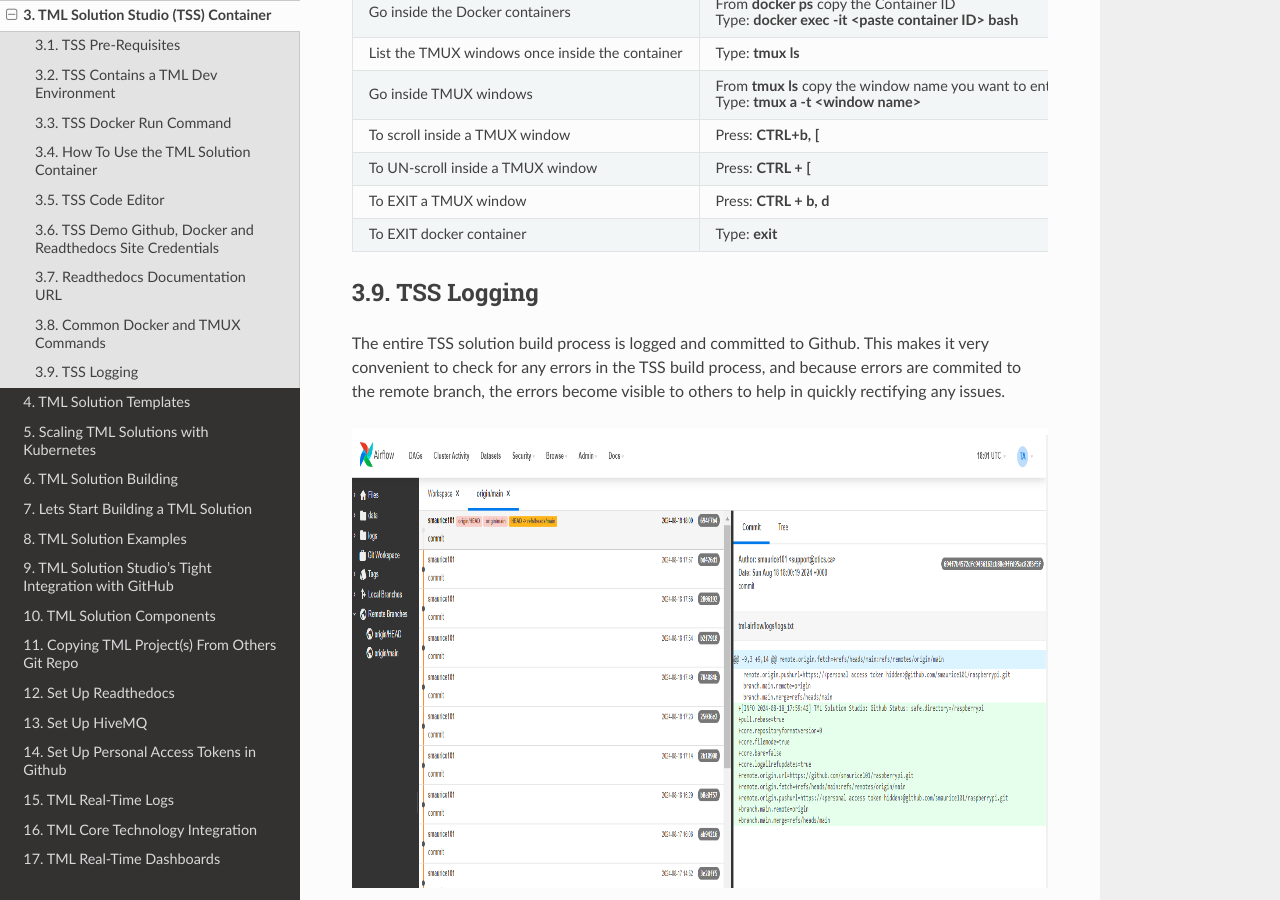
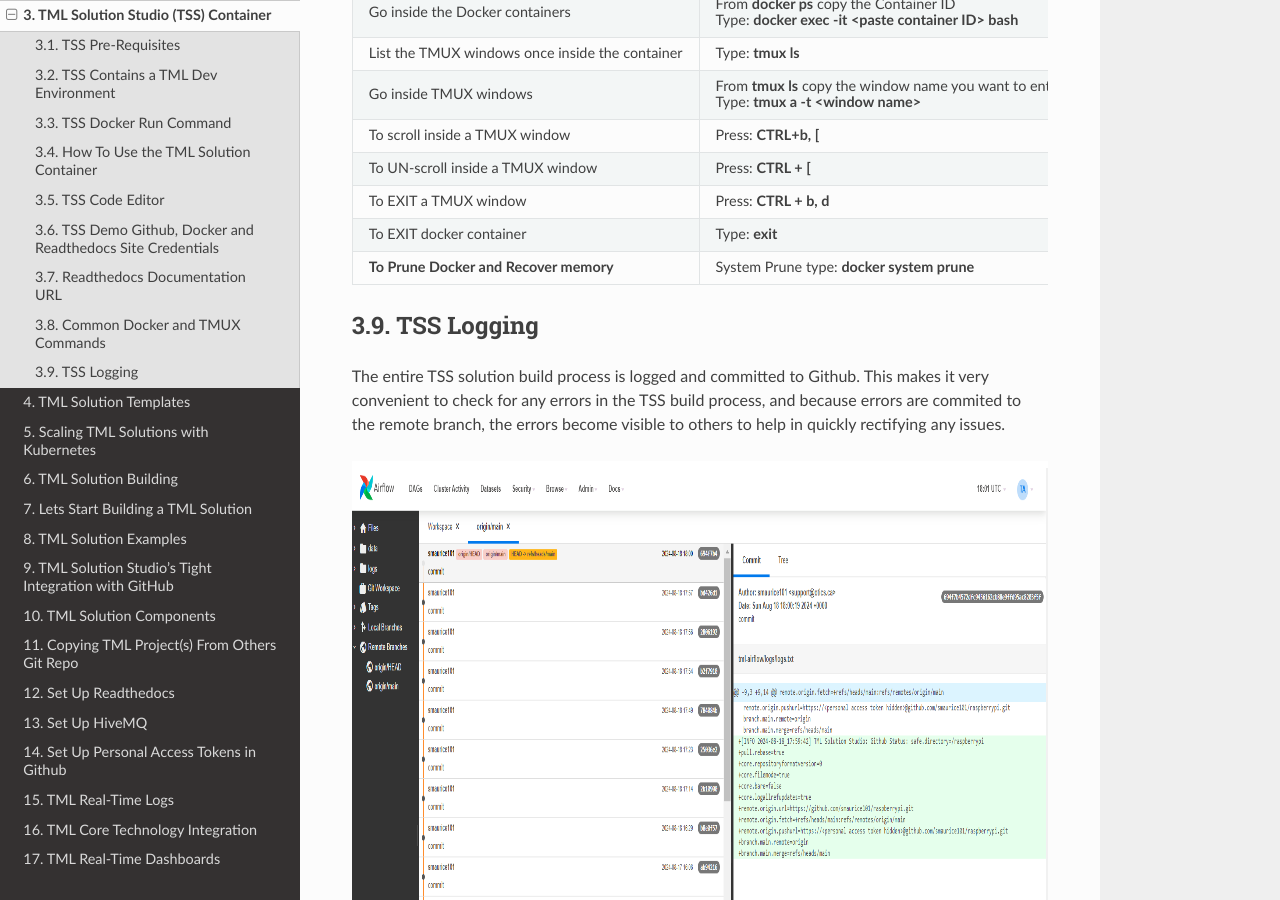
Before and after one commit to smaurice101/readthedocs, a Sphinx documentation site: the page built from docs/source/docker.rst, in a window 1280 px wide and 900 px high, scrolled down 10347 px. Built offline with Sphinx 7.4.7 and the Read the Docs theme 3.1.0, drawn with Linux system fonts in a browser that asks for light colours.

Commit message:
Update docker.rst

```diff
--- a/docs/source/docker.rst
+++ b/docs/source/docker.rst
@@ -364,6 +364,8 @@ This is a list of common commands for Docker and Tmux.
      - Press: **CTRL + b, d**
    * - To EXIT docker container
      - Type: **exit**
+   * - **To Prune Docker and Recover memory**
+     - System Prune type: **docker system prune**
 
 TSS Logging
 -----------------
```
